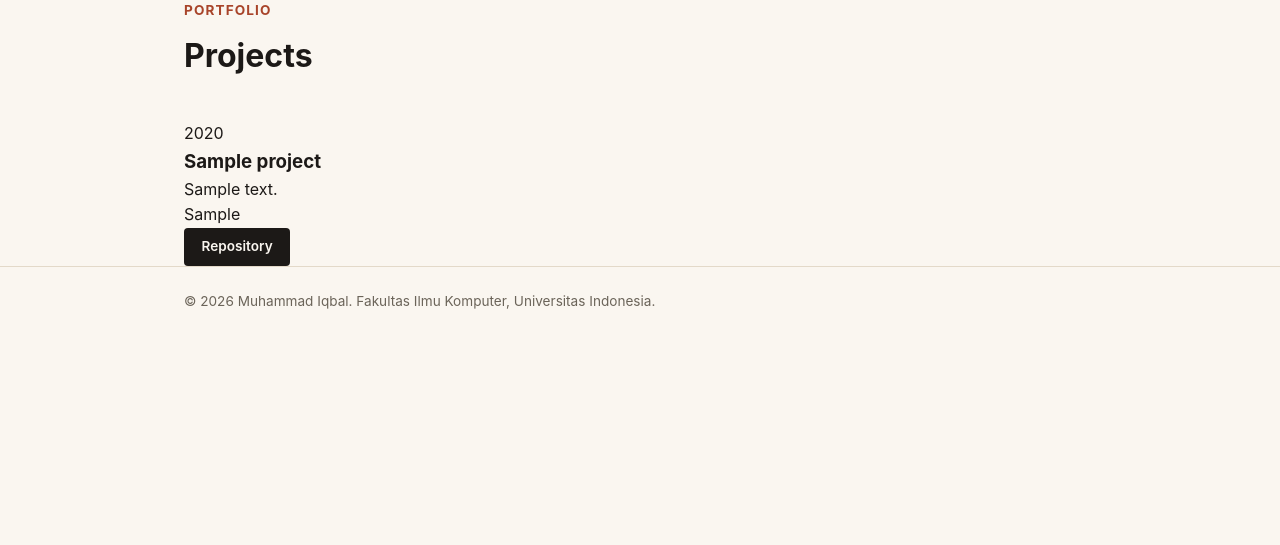
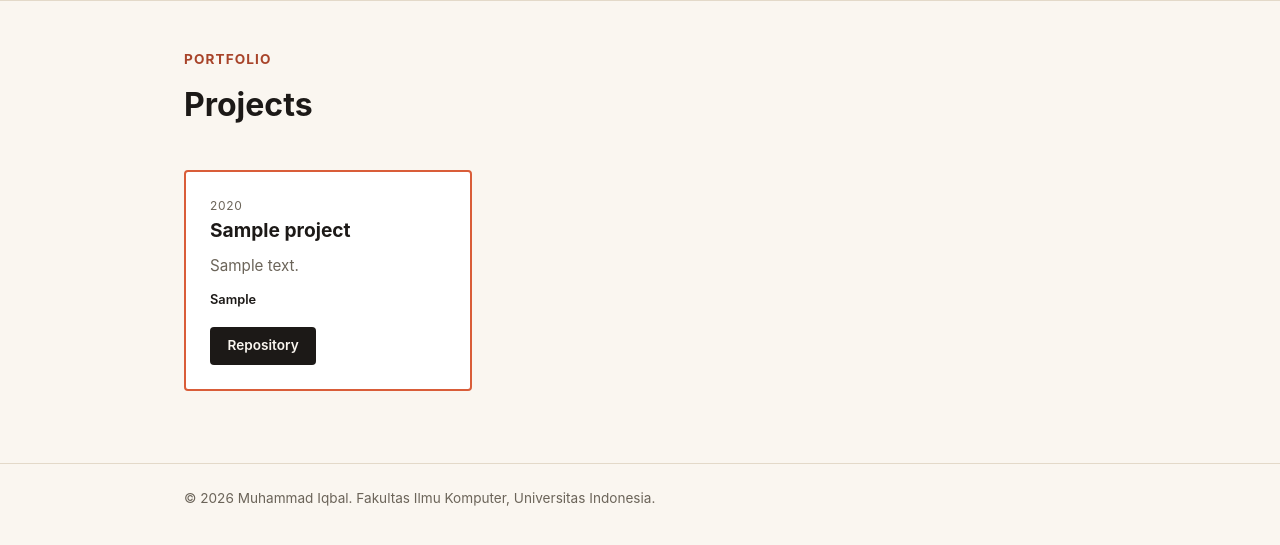
Before and after one commit to labqimm/myportofolio, a Django app: page /projects/ in a window 1280 px wide. Shown: the part 74-619 px from the top of the page. Run offline with Django 5.2, Linux system fonts and the light colour scheme; tables that the repository leaves empty hold one stand-in row (values such as "Sample post").

Commit message:
style: add project card styles

```diff
--- a/static/css/style.css
+++ b/static/css/style.css
@@ -305,6 +305,62 @@ h1, .brand {
     font-weight: 600;
 }
 
+.projects {
+    padding: 3rem 0 4.5rem;
+    border-top: 1px solid var(--line);
+}
+
+.project-grid {
+    display: grid;
+    grid-template-columns: repeat(auto-fill, minmax(280px, 1fr));
+    gap: 1.5rem;
+}
+
+.project-card {
+    border: 1px solid var(--line);
+    border-radius: var(--radius);
+    padding: 1.5rem;
+    background-color: #fff;
+}
+
+.project-card-featured {
+    border-color: var(--accent);
+    border-width: 2px;
+}
+
+.project-year {
+    font-size: 0.75rem;
+    text-transform: uppercase;
+    letter-spacing: 0.06em;
+    color: var(--text-muted);
+}
+
+.project-title {
+    font-family: "Space Grotesk", -apple-system, sans-serif;
+    font-size: 1.2rem;
+    margin-bottom: 0.5rem;
+}
+
+.project-desc {
+    color: var(--text-muted);
+    font-size: 0.95rem;
+    margin-bottom: 0.75rem;
+}
+
+.project-tech {
+    font-size: 0.8rem;
+    font-weight: 600;
+    margin-bottom: 1rem;
+}
+
+.empty-state {
+    color: var(--text-muted);
+    border: 1px dashed var(--line);
+    border-radius: var(--radius);
+    padding: 2rem;
+    text-align: center;
+}
+
 @media (max-width: 600px) {
     .hero-grid {
         grid-template-columns: 1fr;
```
